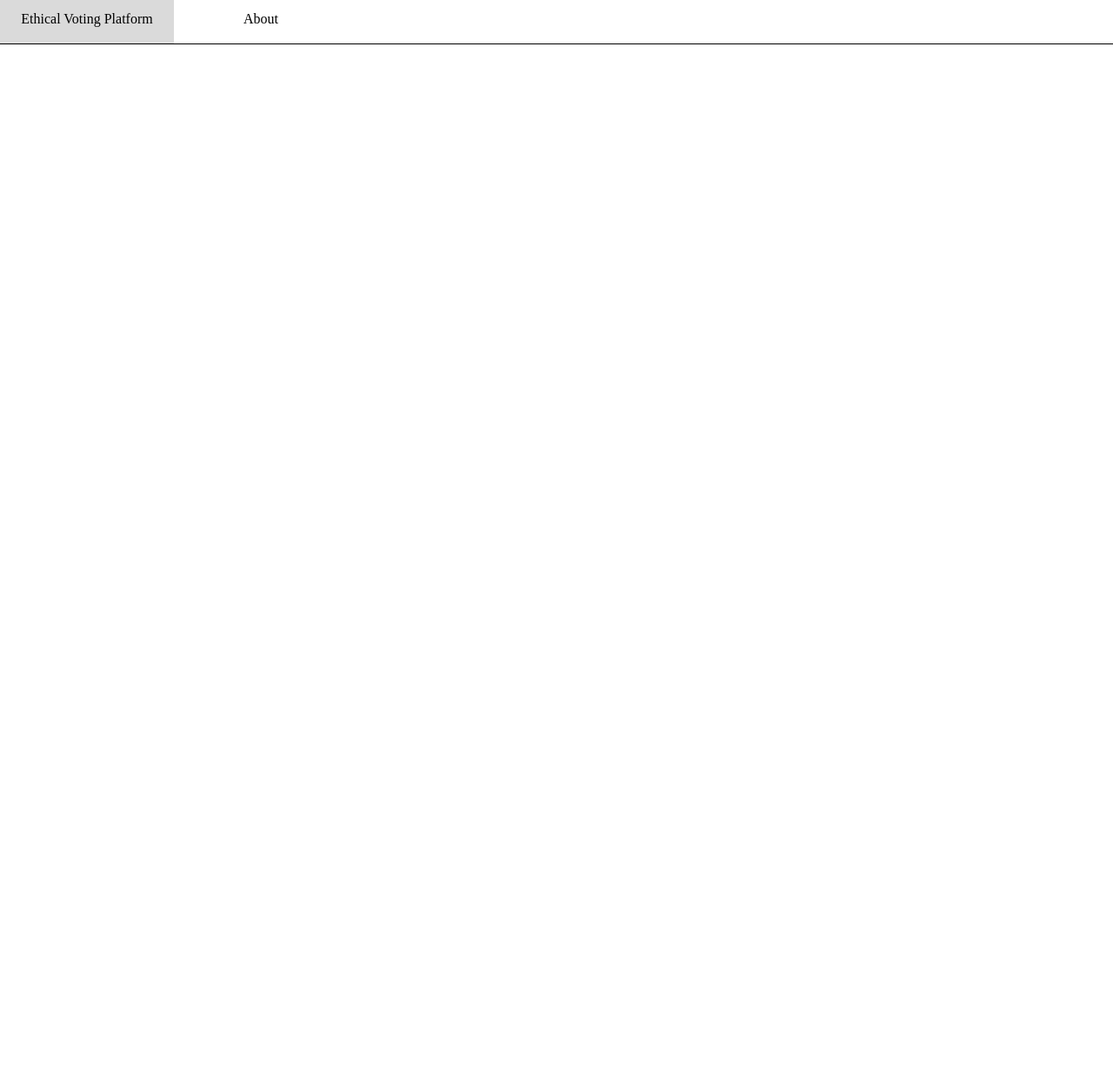
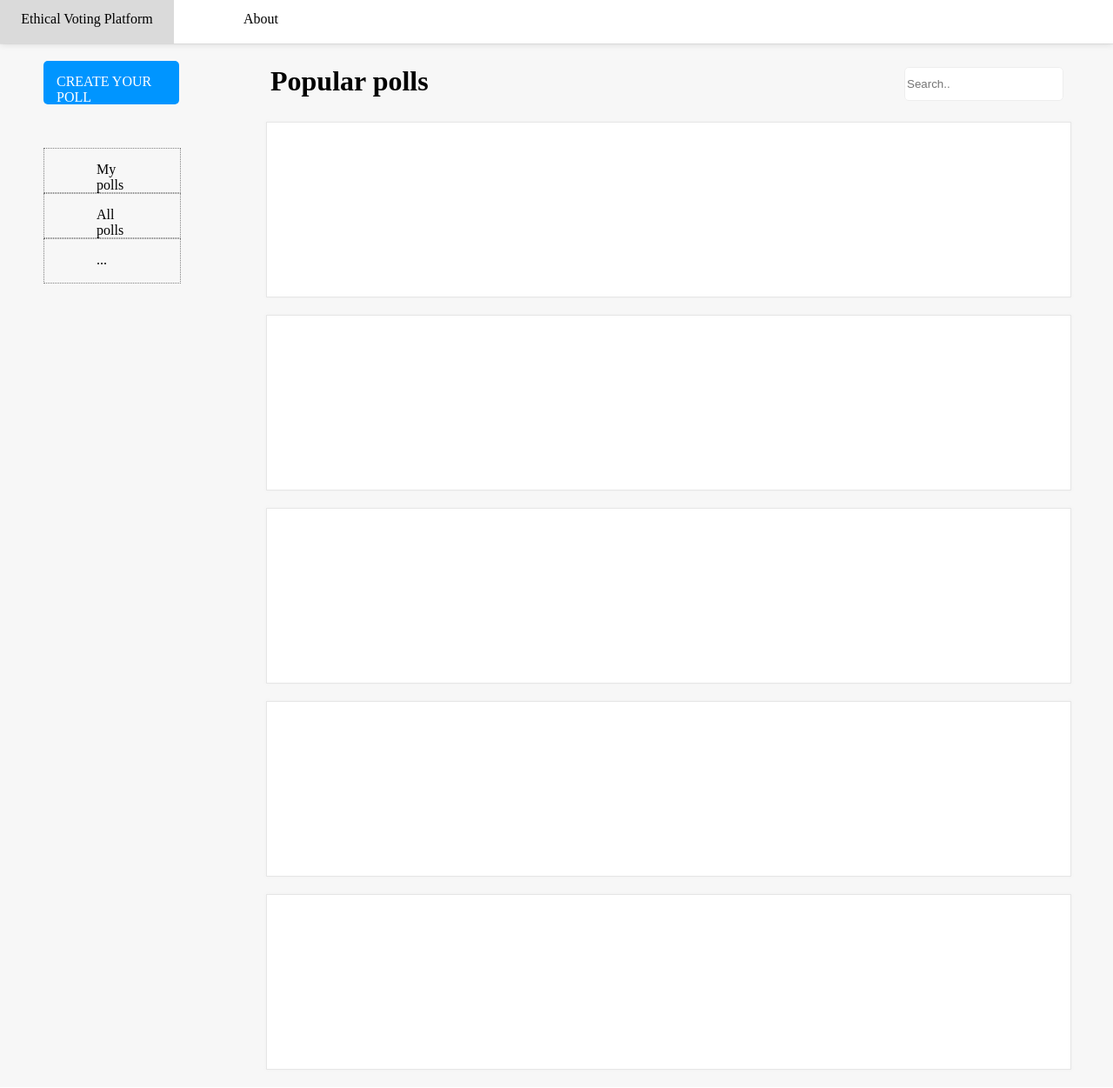
Before and after one commit to inwonakng/ethical_ai, a Django app: page / in a window 1280 px wide. Shown: the whole page at 87% size. Run offline with Django 3.2, Linux system fonts and the light colour scheme.

Commit message:
before nov11

```diff
--- a/ethicssite/static/css/idx_style.css
+++ b/ethicssite/static/css/idx_style.css
@@ -0,0 +1,107 @@
+.idx_page {
+  height:100%;
+  width:100%;
+  background-color: rgb(247,247,247);
+}
+
+.col1_idx {
+  display: block;
+  float:left;
+  width:20%;
+  height:100%;
+  /* background-color: red; */
+}
+
+.col2_idx {
+  display: block;
+  float:left;
+  width:80%;
+  height:100%;
+  overflow: scroll;
+  /* background-color: green; */
+}
+
+.items {
+  width:calc(100% - 100px);
+  height:calc(100% - 40px);
+  margin:20px 50px 20px 50px;
+  /* background-color: yellow; */
+}
+
+.create_poll {
+  width:100%;
+  height:50px;
+  border-radius:5px;
+  background-color: #0095FF;
+  transition: 0.3s;
+}
+
+.create_poll:hover {
+  background-color: rgb(1,133,255);
+}
+
+.create_poll_text {
+  color: white;
+  padding-top:15px;
+  padding-left: 15px;
+}
+
+a {
+  color: white;
+  text-decoration: none;
+}
+
+.asdf {
+  width:100%;
+  height:50px;
+}
+
+.ph {
+  width:100%;
+  height:50px;
+  border:1px dotted grey;
+}
+
+.ph:hover {
+  background-color: #ededed;
+}
+
+.ph_text {
+  padding:15px 60px;
+}
+
+.text {
+  width:calc(100% - 100px);
+  height:50px;
+  margin:20px 50px 20px 50px;
+  /* background-color: yellow; */
+}
+
+h1 {
+  display: block;
+  width:200px;
+  height:33px;
+  margin:5px 5px;
+  float:left;
+}
+
+#search {
+  float:right;
+  height:33px;
+}
+
+.poll {
+  width:calc(100% - 100px);
+  height:200px;
+  margin:20px 50px 20px 50px;
+  background-color: white;
+  border:1px solid #E6E6E6;
+  box-shadow: 0px 0px 4px 0px #F0F0F0;
+  transition: 0.3s;
+}
+
+.poll:hover {
+  box-shadow: 0px 0px 10px 0px #e8e8e8;
+  border:1px solid rgba(217,217,217,1);
+
+}
--- a/ethicssite/static/css/rule_style_latest.css
+++ b/ethicssite/static/css/rule_style_latest1.css
@@ -11,11 +11,12 @@ nav {
   padding: 0;
   overflow: hidden;
   background-color: white;
-  border-style: solid;
+  /* border-style: solid;
   border-width: 0px 0px 1px 0px;
-  border-color: black;
+  border-color: black; */
   height:50px;
   width:100vw;
+  box-shadow: 0px 1px 8px 0px rgba(0,0,0,0.12), 0px 1px 0px 0px rgba(232,232,232,1);
 }
 
 li {
--- a/ethicssite/survey/templates/survey/base.html
+++ b/ethicssite/survey/templates/survey/base.html
@@ -3,7 +3,7 @@
 <head>
   <title>ethical ai</title>
   {% load static %}
-  <link rel="stylesheet" type="text/css" href="{% static 'css/rule_style_latest.css' %}">
+  <link rel="stylesheet" type="text/css" href="{% static 'css/rule_style_latest1.css' %}">
   <link rel="stylesheet" type="text/css" href="{% static 'css/idx_style.css' %}">
   <!-- <link rel="stylesheet" type="text/css" href="{% static 'css/bootstrap.min.css' %}"> -->
   <script type="text/javascript" src="{% static '/scripts/jquery-3.5.1.min.js' %}"></script>
--- a/ethicssite/survey/templates/survey/index.html
+++ b/ethicssite/survey/templates/survey/index.html
@@ -5,7 +5,36 @@
 
 
 {% block content %}
+<div class = "idx_page">
+<div class = "col1_idx">
+  <div class = "items">
+    <div class = "create_poll">
+      <div class = "create_poll_text"><a href="/rules">CREATE YOUR POLL</a></div>
+    </div>
+    <div class="asdf"></div>
+    <div class="ph"><div class="ph_text">My polls</div></div>
+    <div class="ph"><div class="ph_text">All polls</div></div>
+    <div class="ph"><div class="ph_text">...</div></div>
+  </div>
+</div>
+<div class = "col2_idx">
+  <div class="text">
+    <h1>Popular polls</h1>
+    <input id="search" type="text" placeholder="Search..">
+  </div>
 
+  <div class = "poll">
+  </div>
+  <div class = "poll">
+  </div>
+  <div class = "poll">
+  </div>
+  <div class = "poll">
+  </div>
+  <div class = "poll">
+  </div>
+</div>
+</div>
 {% endblock %}
 
 <!--
```
